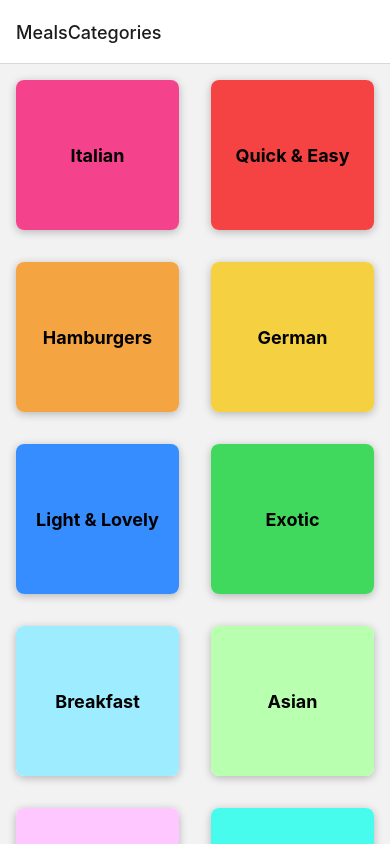
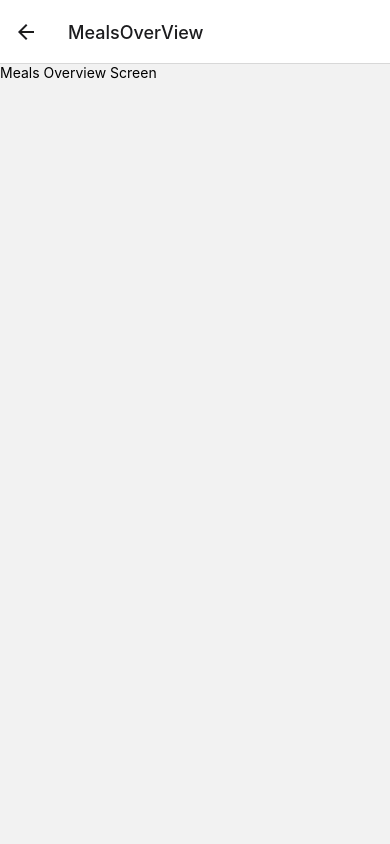
Before and after one commit to sohyeon-zoe-kim/RNCourse, a React Native app in the folder FoodNavigationApp/: screen /MealsOverView in a window 390 px wide. Built offline with nearby package versions, Linux system fonts and the light colour scheme.

Commit message:
feat: 두 화면 사이에 내비게이션 구현하기

```diff
--- a/FoodNavigationApp/App.js
+++ b/FoodNavigationApp/App.js
@@ -4,6 +4,7 @@
 import { StyleSheet } from 'react-native'
 
 import CategoriesScreen from './screens/CategoriesScreen'
+import MealsOverViewScreen from './screens/MealsOverViewScreen'
 
 const Stack = createNativeStackNavigator()
 
@@ -14,6 +15,7 @@
       <NavigationContainer>
         <Stack.Navigator>
           <Stack.Screen name="MealsCategories" component={CategoriesScreen} />
+          <Stack.Screen name="MealsOverView" component={MealsOverViewScreen} />
         </Stack.Navigator>
       </NavigationContainer>
     </>
--- a/FoodNavigationApp/components/CategoryGridTile.js
+++ b/FoodNavigationApp/components/CategoryGridTile.js
@@ -1,11 +1,12 @@
 import { View, Pressable, Text, StyleSheet, Platform } from 'react-native'
 
-function CategoryGridTile({ title, color }) {
+function CategoryGridTile({ title, color, onPress }) {
   return (
     <View style={styles.gridItem}>
       <Pressable
         android_ripple={{ color: '#ccc' }}
         style={({ pressed }) => [styles.button, pressed ? styles.buttonPressed : null]}
+        onPress={onPress}
       >
         <View style={[styles.innerContainer, { backgroundColor: color }]}>
           <Text style={styles.title}>{title}</Text>
--- a/FoodNavigationApp/screens/CategoriesScreen.js
+++ b/FoodNavigationApp/screens/CategoriesScreen.js
@@ -3,11 +3,20 @@
 import CategoryGridTile from '../components/CategoryGridTile'
 import { CATEGORIES } from '../data/dummy-data'
 
-function renderCategoryItem(itemData) {
-  return <CategoryGridTile title={itemData.item.title} color={itemData.item.color} />
-}
+function CategoriesScreen({ navigation }) {
+  function renderCategoryItem(itemData) {
+    function PressHandler() {
+      navigation.navigate('MealsOverView')
+    }
 
-function CategoriesScreen() {
+    return (
+      <CategoryGridTile
+        title={itemData.item.title}
+        color={itemData.item.color}
+        onPress={PressHandler}
+      />
+    )
+  }
   return (
     <FlatList
       data={CATEGORIES}
--- /dev/null
+++ b/FoodNavigationApp/screens/MealsOverViewScreen.js
@@ -0,0 +1,19 @@
+import { View, Text, StyleSheet } from 'react-native'
+
+import { MEALS } from '../data/dummy-data'
+
+function MealsOverViewScreen() {
+  return (
+    <View style={styles.container}>
+      <Text>Meals Overview Screen</Text>
+    </View>
+  )
+}
+
+export default MealsOverViewScreen
+
+const styles = StyleSheet.create({
+  container: {
+    flex: 1,
+  },
+})
```
